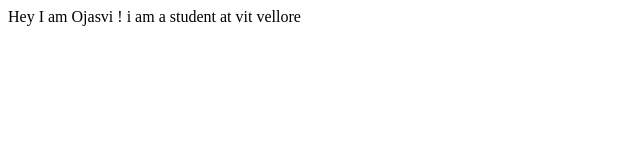
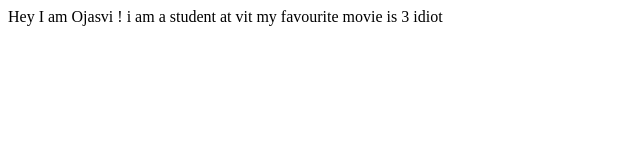
Before and after one commit to ojasvichaudhary16/ojasviportfolio, a plain HTML site: page index.html in a window 1280 px wide. Shown: the whole page, without its empty margins (0-640 px from the left). Drawn offline with Linux system fonts and the light colour scheme.

Commit message:
update index.html
add details about my favourite movie

```diff
--- a/index.html
+++ b/index.html
@@ -7,6 +7,7 @@
     <title>OjasviPortfolio</title>
 </head>
 <body>
-    Hey I am Ojasvi ! i am a student at vit vellore
+    Hey I am Ojasvi ! i am a student at vit
+    my favourite movie is 3 idiot
 </body>
 </html>
```
